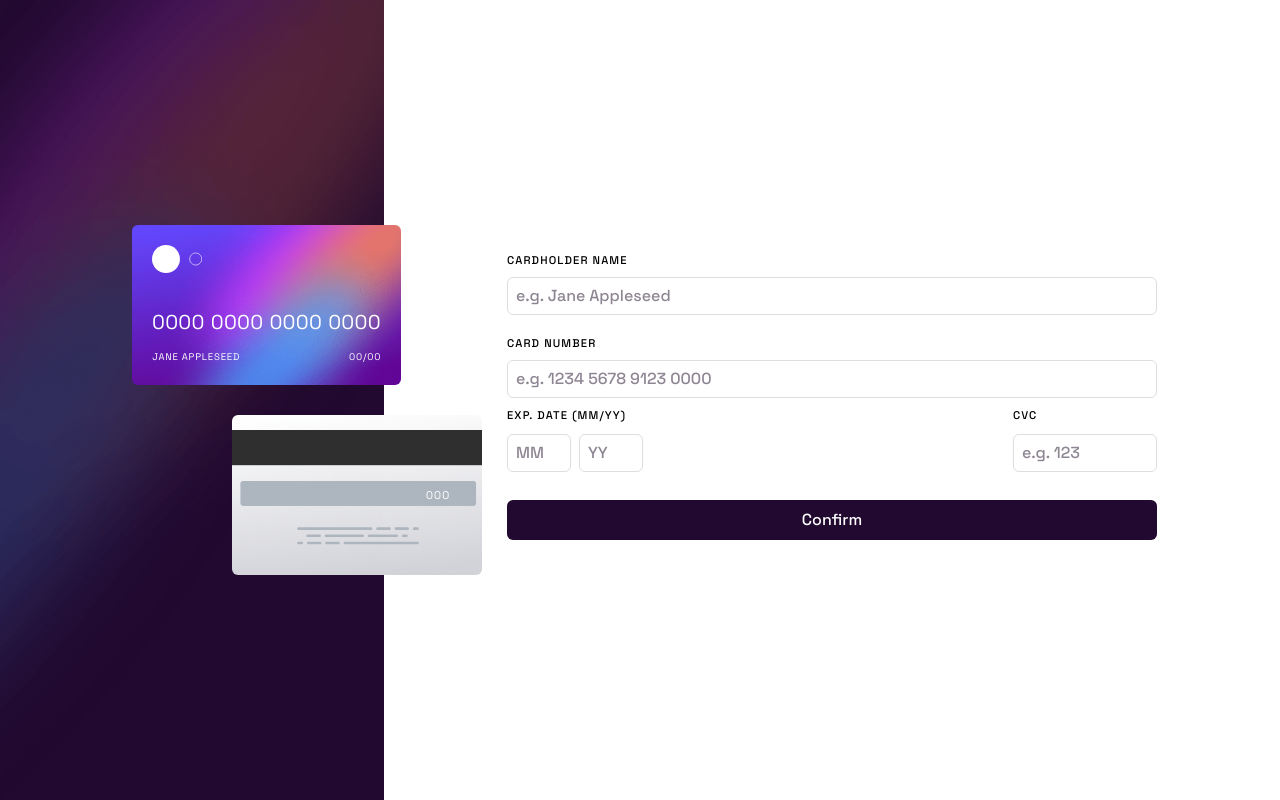
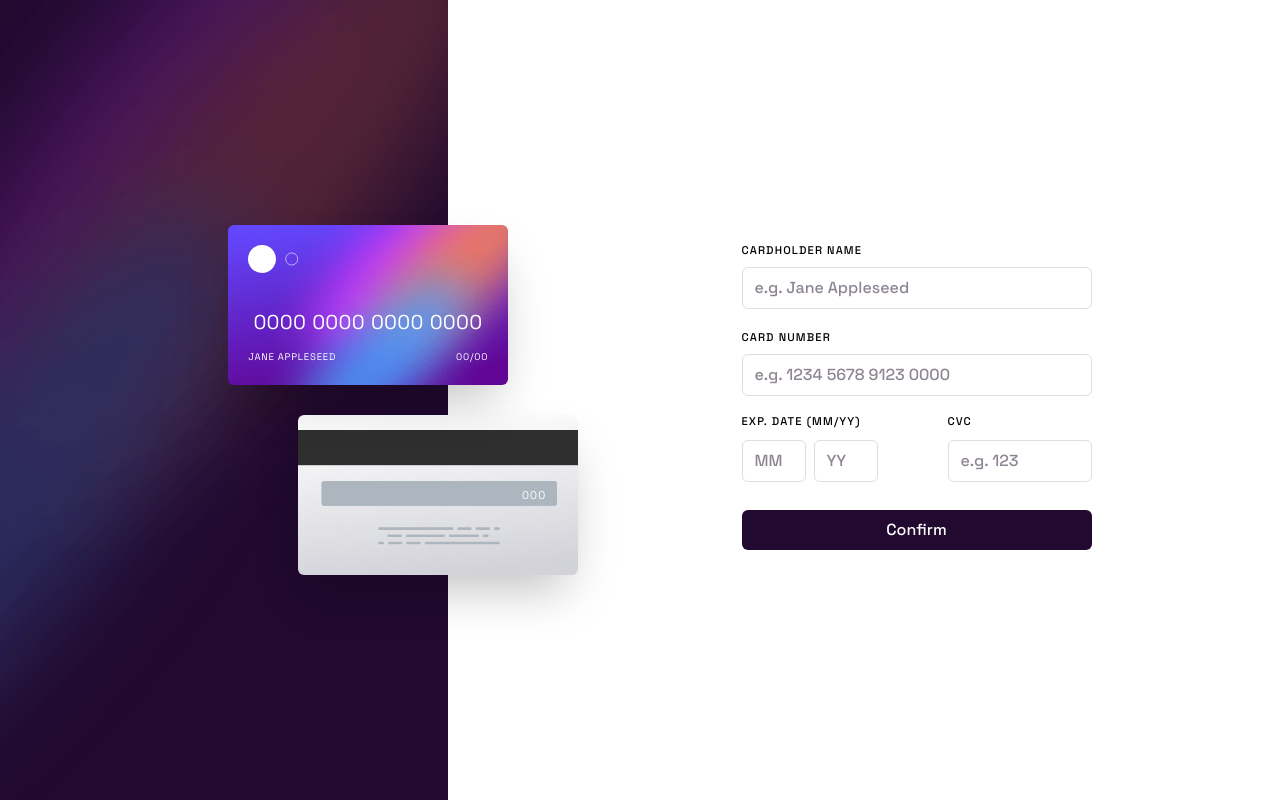
Before and after one commit to sara11211/interactive-card-details-form, a React (Vite) app: page / in a window 1280 px wide. Built offline with nearby package versions, Linux system fonts and the light colour scheme.

Commit message:
styling partially fixed

```diff
--- a/src/App.jsx
+++ b/src/App.jsx
@@ -12,10 +12,16 @@ const App = () => {
   const [expYear, setExpYear] = useState("");
   const [cvc, setCvc] = useState("");
 
+  const [showThanks, setShowThanks] = useState(false);
+
+  const onSubmit = () => {
+    setShowThanks(true);
+  };
+
   return (
-    <main className="w-full h-screen font-medium font-space-grotesk xl:flex xl:items-center xl:justify-center">
-      <div className="bg-[url('../src/assets/images/bg-main-mobile.png')] bg-no-repeat bg-cover bg-center h-[40%] flex justify-center items-center max-xl:w-full xl:bg-[url('../src/assets/images/bg-main-desktop.png')] xl:h-full xl:w-[30%]">
-        <div className="min-w-[300px] max-xl:h-full relative max-xl:pt-24 xl:flex xl:items-center xl:justify-center xl:min-h-[350px] xl:left-[30%] xl:min-w-[350px]">
+    <main className="w-full h-screen font-medium font-space-grotesk lg:flex lg:items-center ">
+      <div className="bg-[url('../src/assets/images/bg-main-mobile.png')] bg-no-repeat bg-cover bg-center h-[40%] flex justify-center items-center max-lg:w-full lg:bg-[url('../src/assets/images/bg-main-desktop.png')] lg:h-full lg:w-[35%]">
+        <div className="min-w-[300px] max-lg:h-full relative max-lg:pt-24 lg:flex lg:items-center lg:justify-center lg:min-h-[350px] lg:left-[40%] lg:min-w-[300px] xl:min-w-[350px]">
           <CardFront
             cardholderName={cardholderName}
             cardNumber={cardNumber}
@@ -26,14 +32,16 @@ const App = () => {
           <CardBack cvc={cvc} />
         </div>
       </div>
-      <div className="max-xl:pt-24 px-4 max-xl:mx-auto xl:w-[70%] flex items-center justify-center">
-        <CardForm
+      <div className="max-lg:pt-20 px-4 mx-auto lg:w-[70%] flex items-center justify-center max-w-[350px] relative">
+        {!showThanks && <CardForm
           setCardholderName={setCardholderName}
           setCardNumber={setCardNumber}
           setExpMonth={setExpMonth}
           setExpYear={setExpYear}
           setCvc={setCvc}
-        />
+          onSubmit={onSubmit}
+        />}
+        {showThanks && <ThankYou />}
       </div>
     </main>
   );
--- a/src/components/CardBack.jsx
+++ b/src/components/CardBack.jsx
@@ -2,7 +2,7 @@ const CardBack = ({ cvc }) => {
   const cvcFormatted = (cvc || "000").padEnd(3, "0");
 
   return (
-    <div className="bg-[url('../src/assets/images/bg-card-back.png')] bg-center bg-no-repeat card py-16 flex items-center justify-end px-8 max-xl:bottom-12 max-xl:right-0 xl:bottom-0 xl:right-0">
+    <div className="bg-[url('../src/assets/images/bg-card-back.png')] bg-center bg-no-repeat card py-16 flex items-center justify-end px-8 max-lg:bottom-12 max-lg:right-0 lg:bottom-0 lg:right-0">
       <p
         className="text-[0.7rem] tracking-widest"
         style={{ fontVariantNumeric: "tabular-nums" }}
--- a/src/components/CardForm.jsx
+++ b/src/components/CardForm.jsx
@@ -1,5 +1,7 @@
 import { useForm } from "react-hook-form";
 import InputMask from "react-input-mask";
+import { useEffect } from "react";
+import { iconCompleted } from "../assets/images";
 
 const CardForm = ({
   setCardholderName,
@@ -7,6 +9,7 @@ const CardForm = ({
   setExpMonth,
   setExpYear,
   setCvc,
+  onSubmit
 }) => {
   const {
     register,
@@ -16,9 +19,6 @@ const CardForm = ({
     mode: "onSubmit",
   });
 
-  const onSubmit = (data) => {
-    console.log(data);
-  };
 
   return (
     <form onSubmit={handleSubmit(onSubmit)} className="form">
@@ -72,7 +72,7 @@ const CardForm = ({
         <span className="error">{errors.cardNumber.message}</span>
       )}
 
-      <div className="flex items-center justify-between">
+      <div className="flex items-center justify-between mt-2">
         <div className="relative">
           <label htmlFor="expMonth" className="input-label">
             exp. date (mm/yy)
@@ -85,7 +85,7 @@ const CardForm = ({
                 required: "Can't be blank",
                 validate: (value) =>
                   (value >= 1 && value <= 12) || "Invalid month",
-                onChange: (e) => setExpMonth(e.target.value),
+                onChange: (e) => setExpMonth(e.target.value.padStart(2, '0')),
               })}
               id="expMonth"
               placeholder="MM"
--- a/src/components/CardFront.jsx
+++ b/src/components/CardFront.jsx
@@ -1,4 +1,4 @@
-import { bgCardFront, cardLogo } from "../assets/images";
+import { cardLogo } from "../assets/images";
 
 const CardFront = ({ cardholderName, cardNumber, expMonth, expYear }) => {
   const formattedCardNumber = (cardNumber || "")
@@ -7,11 +7,11 @@ const CardFront = ({ cardholderName, cardNumber, expMonth, expYear }) => {
     .replace(/(\d{4})(?=\d)/g, "$1 ");
 
   return (
-    <div className="card bg-[url('../src/assets/images/bg-card-front.png')] z-10 p-5 grid gap-8 max-xl:-bottom-10 xl:top-0 xl:left-0">
+    <div className="card bg-[url('../src/assets/images/bg-card-front.png')] z-10 p-5 grid gap-8 max-lg:-bottom-10 lg:top-0 lg:left-0">
       <img src={cardLogo} alt="card logo" width={50} />
       <div className="grid gap-3">
         <p
-          className="text-xl text-left trackigng-widest"
+          className="text-lg text-center trackigng-widest xl:text-xl"
           style={{ fontVariantNumeric: "tabular-nums" }}
         >
           {formattedCardNumber}
--- a/src/components/ThankYou.jsx
+++ b/src/components/ThankYou.jsx
@@ -3,17 +3,17 @@ import { iconCompleted } from "../assets/images";
 
 const ThankYou = () => {
   return (
-    <div className="grid gap-8 text-center">
+    <div className="grid w-full text-center gap-7 lg:absolute lg:left-[15%]">
       <div className="mx-auto">
         <img src={iconCompleted} alt="icon completed submission" />
       </div>
-      <div className="grid gap-2">
+      <div className="grid gap-3">
         <h2 className="text-xl font-semibold tracking-widest uppercase">thank you!</h2>
         <p className="text-sm tracking-wide md:text-base text-dark-grayish-violet">
           We've added your card details
         </p>
       </div>
-      <button className="py-2 text-sm md:text-base button">Continue</button>
+      <button className="py-2 mb-6 button">Continue</button>
     </div>
   );
 };
--- a/src/index.css
+++ b/src/index.css
@@ -16,7 +16,7 @@
 
 @layer components {
   .card {
-    @apply bg-no-repeat bg-cover bg-center rounded-md text-white font-normal tracking-wider min-h-[160px] min-w-[250px]  absolute max-w-[280px]
+    @apply bg-no-repeat bg-cover bg-center rounded-md text-white font-normal tracking-wider min-h-[160px] min-w-[250px] absolute max-w-[280px] xl:min-w-[280px] shadow-2xl
   }
 
   .input-label {
@@ -24,8 +24,7 @@
   }
 
   .input-field {
-    @apply block border border-light-grayish-violet px-2 py-1.5 rounded-md mt-2 mb-1
-    ;
+    @apply block px-3 py-2 mt-2 mb-1 border rounded-md border-light-grayish-violet ;
   }
 
   label {
@@ -46,8 +45,12 @@
     @apply bg-very-dark-violet text-white rounded-md
   }
 
+  .button:hover {
+    background-color: hsl(278, 68%, 20%);
+  }
+
   .form {
-    @apply grid w-full max-lg:max-w-[500px] max-w-[650px]
+    @apply grid w-full lg:absolute lg:left-[15%]
   }
 
   .error {
```
